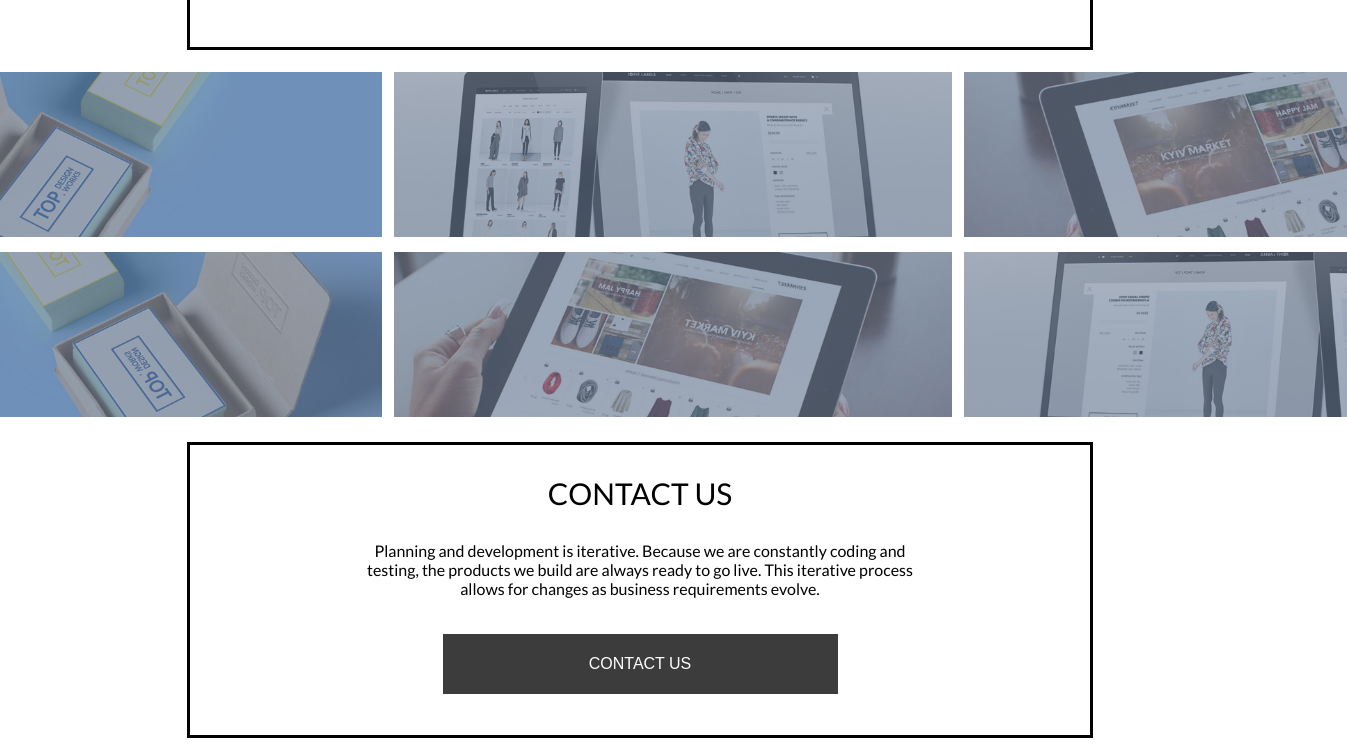
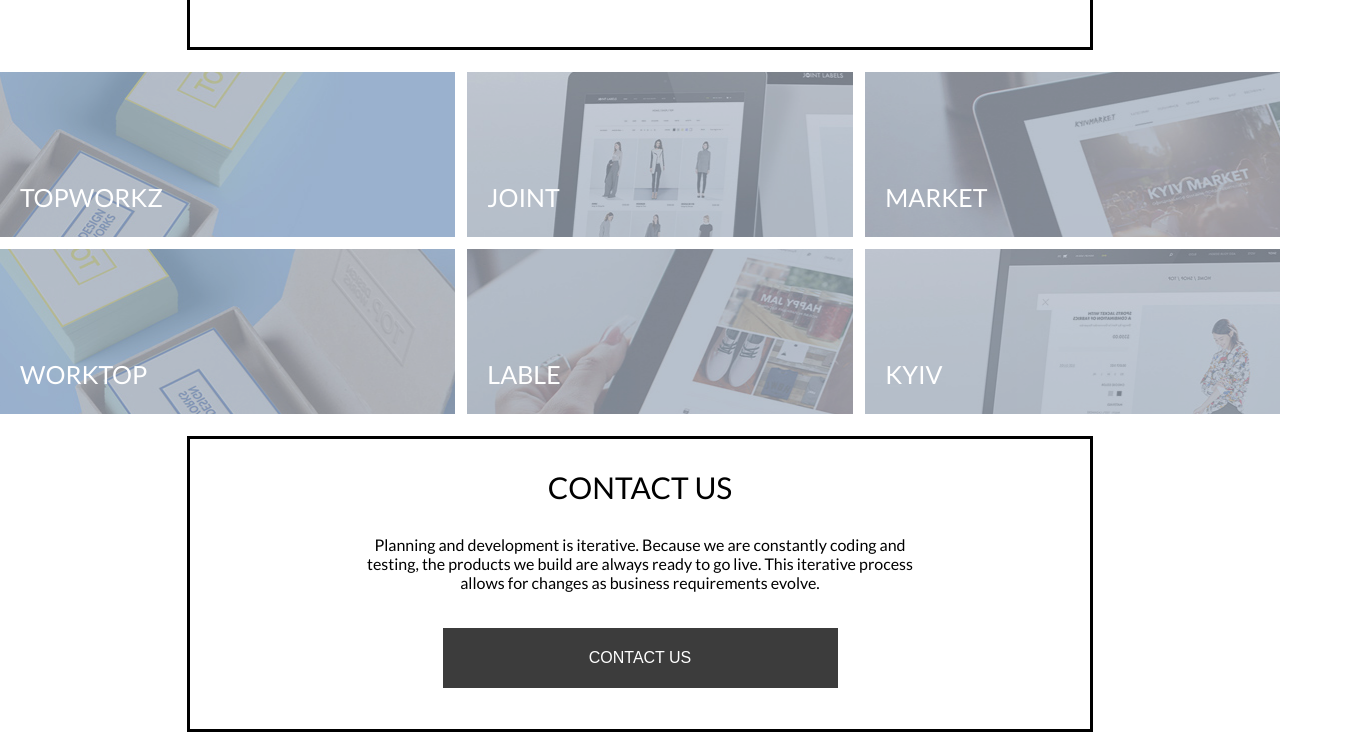
Before and after one commit to SizonUA/Design-lab, a plain HTML site: page index.html in a window 1280 px wide. Shown: the part 2183-2930 px from the top of the page, 1347 px wide, since content can reach past the window. Drawn offline with Linux system fonts and the light colour scheme.

Commit message:
add background to the main4

```diff
--- a/css/style.css
+++ b/css/style.css
@@ -132,37 +132,43 @@ body {
 
 .div__img {
   height: 165px;
+  color: #ffffff;
+  font-size: 25px;
+  text-transform: uppercase;
+  display: grid;
+  align-items: flex-end;
+  padding-left: 20px;
+  opacity: 0.7;
 }
 
-/* .div__div-topworkz {
-  grid-column: 1 / 2;
-  grid-row: 1;
+.div__div-topworkz {
+  background-image: url(../images/topworkz.jpg)
 }
 
 .div__div-joint {
-  grid-column: 2 / 3;
-  grid-row: 1;
+  background-image: url(../images/joint.jpg)
 }
 
 .div__div-market {
-  grid-column: 3 / 4;
-  grid-row: 1;
+  background-image: url(../images/market.jpg)
 }
 
 .div__div-worktop {
-  grid-column: 1 / 2;
-  grid-row: 2;
+  background-image: url(../images/worktop.jpg)
 }
 
-.ddiv__div-lable {
-  grid-column: 2 / 3;
-  grid-row: 2;
+.div__div-lable {
+  background-image: url(../images/lable.jpg)
 }
 
 .div__div-kyiv {
-  grid-column: 3 / 4;
-  grid-row: 2;
-} */
+  background-image: url(../images/kyiv.jpg)
+}
+
+.div__img:hover {
+  opacity: 1;
+}
+
 .footer {
   height: 420px;
   display: flex;
--- a/index.html
+++ b/index.html
@@ -93,24 +93,23 @@
     </section>
     <section class="main4">
       <div class="section__div-main4">
-        <div class="div__div-topworkz">
-          <img class="div__img-topworkz div__img" src="images/topworkz.jpg" alt="Image not found">
+        <div class="div__div-topworkz div__img">
+          <p>Topworkz</p>
         </div>
-        <div class="div__div-joint">
-          <!-- <p>123</p> -->
-          <img class="div__img-joint div__img" src="images/joint.jpg" alt="Image not found">
+        <div class="div__div-joint div__img">
+          <p>Joint</p>
         </div>
-        <div class="div__div-market">
-          <img class="div__img-market div__img" src="images/market.jpg" alt="Image not found">
+        <div class="div__div-market div__img">
+          <p>Market</p>
         </div>
-        <div class="div__div-worktop">
-          <img class="div__img-worktop div__img" src="images/worktop.jpg" alt="Image not found">
+        <div class="div__div-worktop div__img">
+          <p>Worktop</p>
         </div>
-        <div class="div__div-lable">
-          <img class="div__img-lable div__img" src="images/lable.jpg" alt="Image not found">
+        <div class="div__div-lable div__img">
+          <p>Lable</p>
         </div>
-        <div class="div__div-kyiv">
-          <img class="div__img-kyiv div__img" src="images/kyiv.jpg" alt="Image not found">
+        <div class="div__div-kyiv div__img">
+          <p>Kyiv</p>
         </div>
       </div>
     </section>
```
